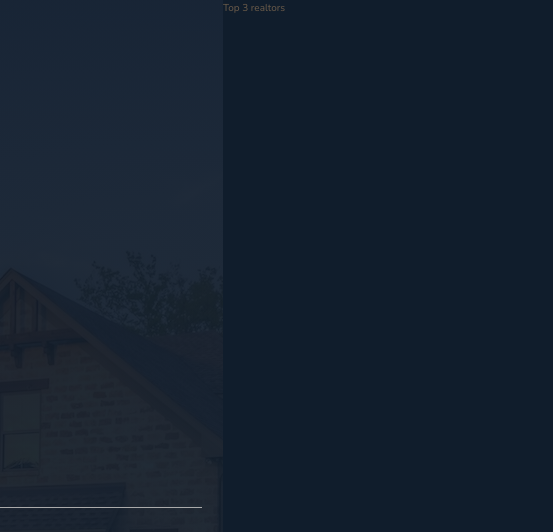
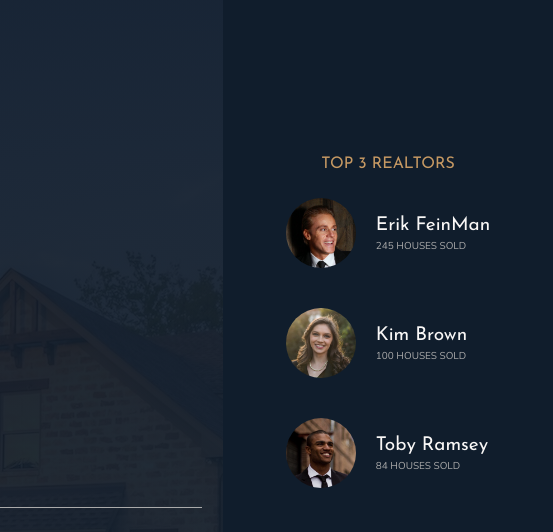
Before and after one commit to OskarAhl/nexter-css-grid, a website: page index.html in a window 1280 px wide. Shown: the top 532 px of the page, 727-1280 px from the left. Drawn offline with nearby package versions, Linux system fonts and the light colour scheme.

Commit message:
finish header

```diff
--- a/index.html
+++ b/index.html
@@ -31,7 +31,24 @@
         </header>
 
         <div class="realtors">
-            Top 3 realtors
+            <h3 class="heading-3">Top 3 Realtors</h3>
+            <div class="realtors__list">
+                <img src="img/realtor-1.jpeg" alt="Realtor 1" class="realtors__img">
+                <div class="realtors__details">
+                    <h4 class="heading-4 heading-4--light">Erik FeinMan</h4>
+                    <p class="realtors__sold">245 houses sold</p>
+                </div>
+                <img src="img/realtor-2.jpeg" alt="Realtor 2" class="realtors__img">
+                <div class="realtors__details">
+                    <h4 class="heading-4 heading-4--light">Kim Brown</h4>
+                    <p class="realtors__sold">100 houses sold</p>
+                </div>
+                <img src="img/realtor-3.jpeg" alt="Realtor 3" class="realtors__img">
+                <div class="realtors__details">
+                    <h4 class="heading-4 heading-4--light">Toby Ramsey</h4>
+                    <p class="realtors__sold">84 houses sold</p>
+                </div>
+            </div>
         </div>
 
         <section class="features">
--- a/sass/_realtors.scss
+++ b/sass/_realtors.scss
@@ -1,4 +1,31 @@
 .realtors {
     background-color: $color-secondary;
     grid-column: col-start 7 / full-end;
+    padding: 3rem;
+
+    display: grid;
+    align-content: center;
+    justify-content: center;
+    justify-items: center;
+    grid-row-gap: 2rem;
+
+    &__list {
+        display: grid;
+        grid-template-columns: min-content max-content;
+        grid-column-gap: 2rem;
+        grid-row-gap: 5vh;
+        align-items: center;
+    }
+
+    &__img {
+        width: 7rem;
+        border-radius: 50%;
+        display: block;
+    }
+
+    &__sold {
+        text-transform: uppercase;
+        color: $color-grey-light-2;
+        margin-top: -3px;
+    }
 }
```
Also changed, not shown: css/style.css.
